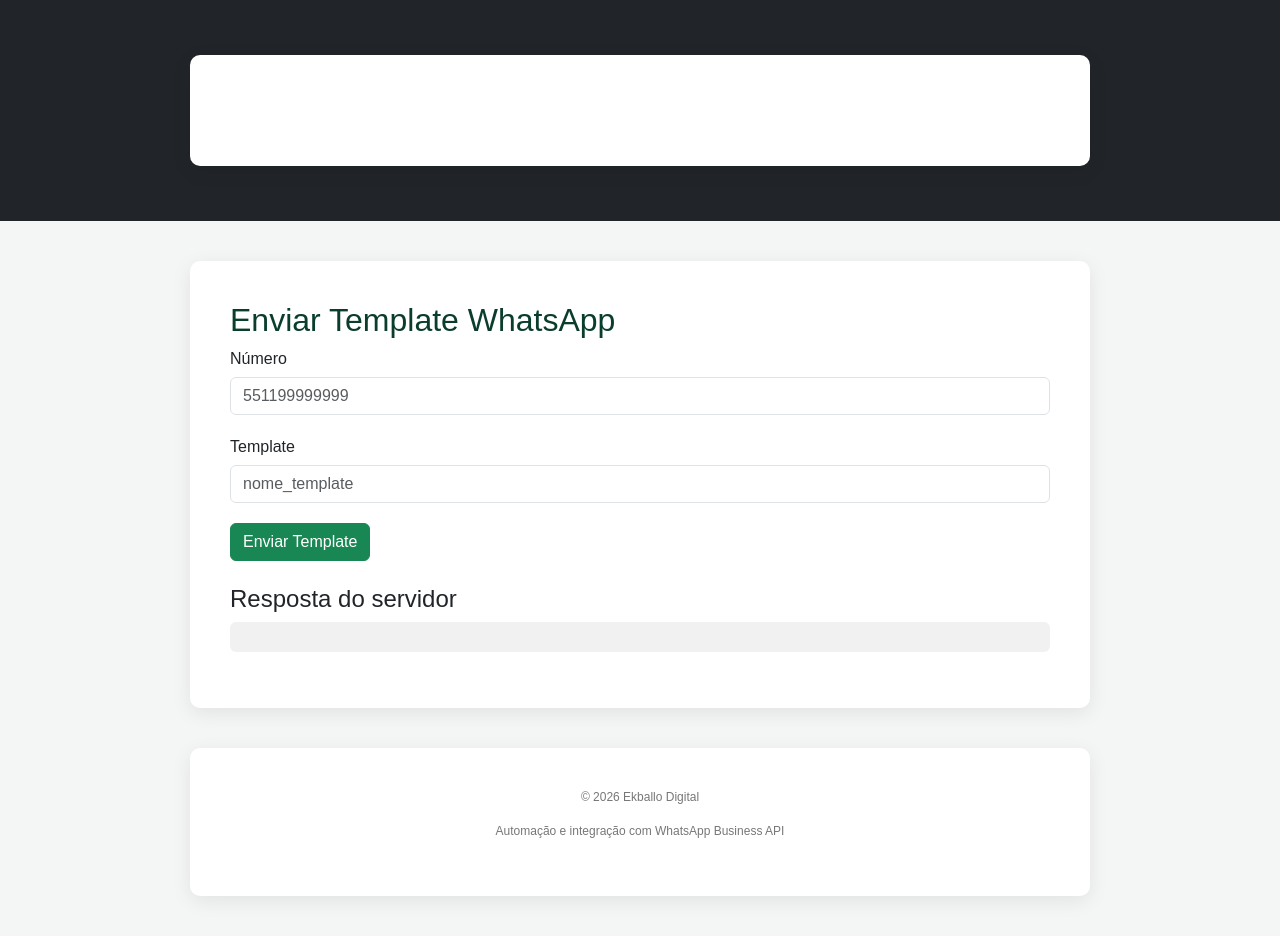
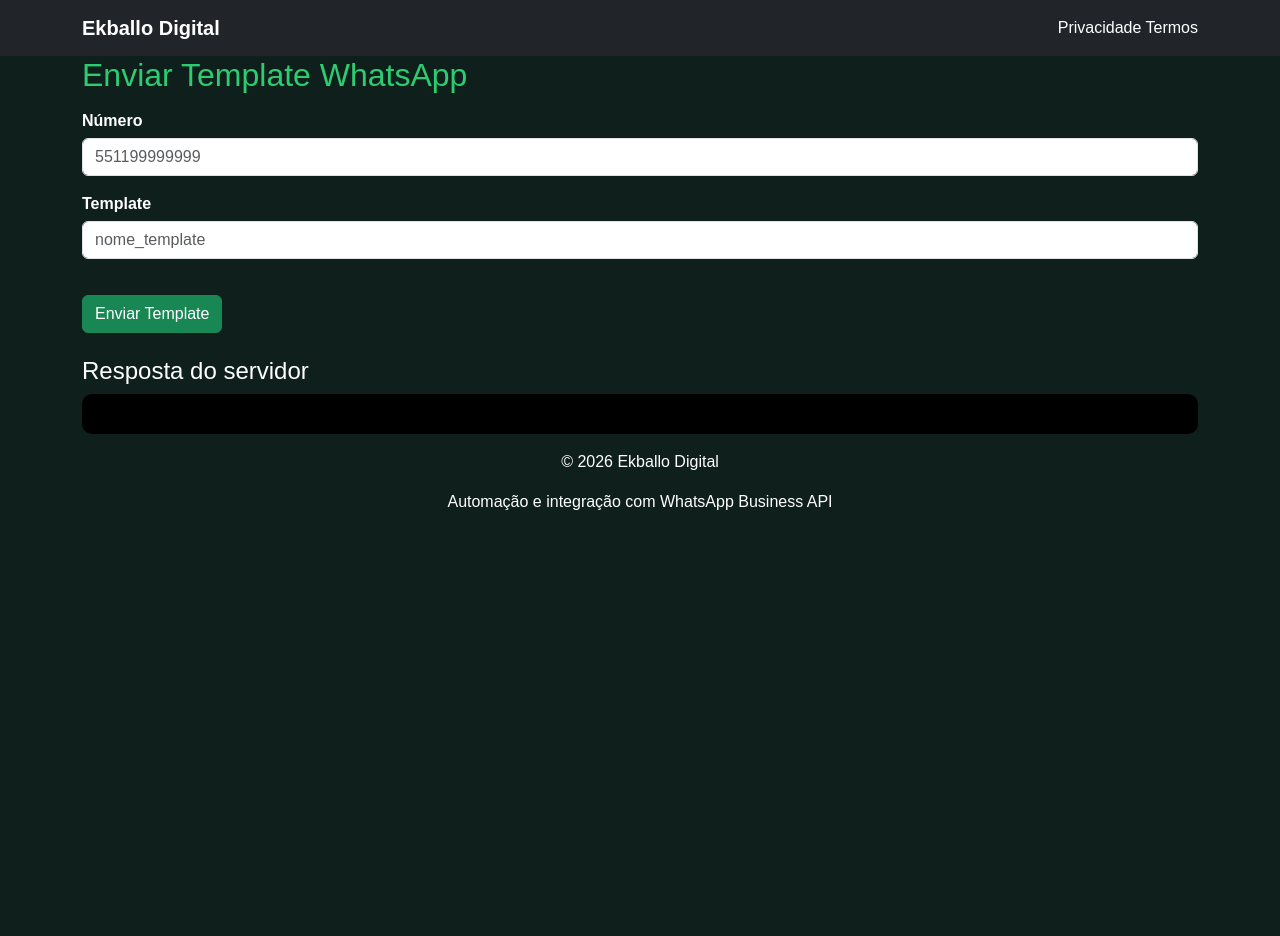
Before and after one commit to ekballodigital-svg/ekballodigital, a Flask app: page /send in a window 1280 px wide. After the commit the page ends 510 px from the top, so only its background shows below. Run offline with Flask 3, Linux system fonts and the light colour scheme.

Commit message:
Update style.css

```diff
--- a/static/style.css
+++ b/static/style.css
@@ -1,83 +1,74 @@
 body{
-font-family: Arial, Helvetica, sans-serif;
-background:#f4f6f5;
-margin:0;
-padding:0;
-}
 
-.navbar{
-background:#0b3d2e;
+background:#0f1f1c;
+font-family:Arial;
 color:white;
-padding:15px 40px;
-display:flex;
-justify-content:space-between;
-align-items:center;
-}
 
-.navbar h1{
-margin:0;
-font-size:20px;
-}
-
-.navbar a{
-color:white;
-margin-left:20px;
-text-decoration:none;
-font-size:14px;
-}
-
-.navbar a:hover{
-opacity:0.8;
-}
-
-.container{
-max-width:900px;
-margin:40px auto;
-background:white;
-padding:40px;
-border-radius:10px;
-box-shadow:0 5px 20px rgba(0,0,0,0.08);
 }
 
 h2{
-margin-top:0;
-color:#0b3d2e;
+
+color:#2ecc71;
+
 }
 
-input{
+.form-container{
+
+background:#162b26;
+padding:30px;
+border-radius:10px;
+max-width:500px;
+
+}
+
+label{
+
+display:block;
+margin-top:15px;
+font-weight:bold;
+
+}
+
+input, select, textarea{
+
 width:100%;
-padding:12px;
-margin-top:6px;
-margin-bottom:20px;
-border:1px solid #ddd;
+padding:10px;
+margin-top:5px;
 border-radius:6px;
-font-size:14px;
+border:none;
+background:#203a33;
+color:white;
+
+}
+
+textarea{
+
+height:100px;
+
 }
 
 button{
-background:#0b3d2e;
-color:white;
+
+margin-top:20px;
+background:#27ae60;
 border:none;
-padding:12px 20px;
+padding:12px;
 border-radius:6px;
 cursor:pointer;
-font-size:14px;
+font-size:16px;
+
 }
 
 button:hover{
-background:#0f5c45;
+
+background:#2ecc71;
+
 }
 
 pre{
-background:#f1f1f1;
-padding:15px;
-border-radius:6px;
-overflow:auto;
+
+background:#000;
+padding:20px;
+border-radius:10px;
+
 }
-
-.footer{
-text-align:center;
-margin-top:40px;
-color:#777;
-font-size:12px;
-}
```
